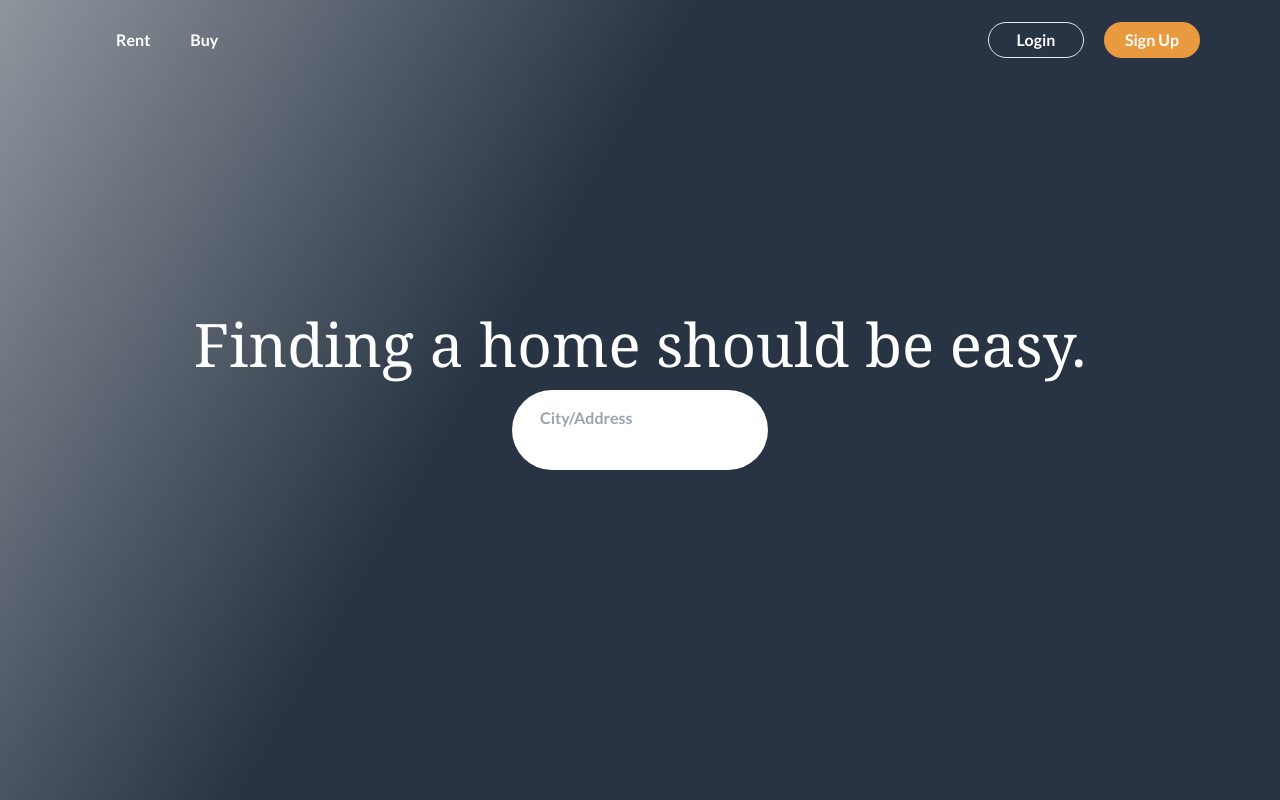
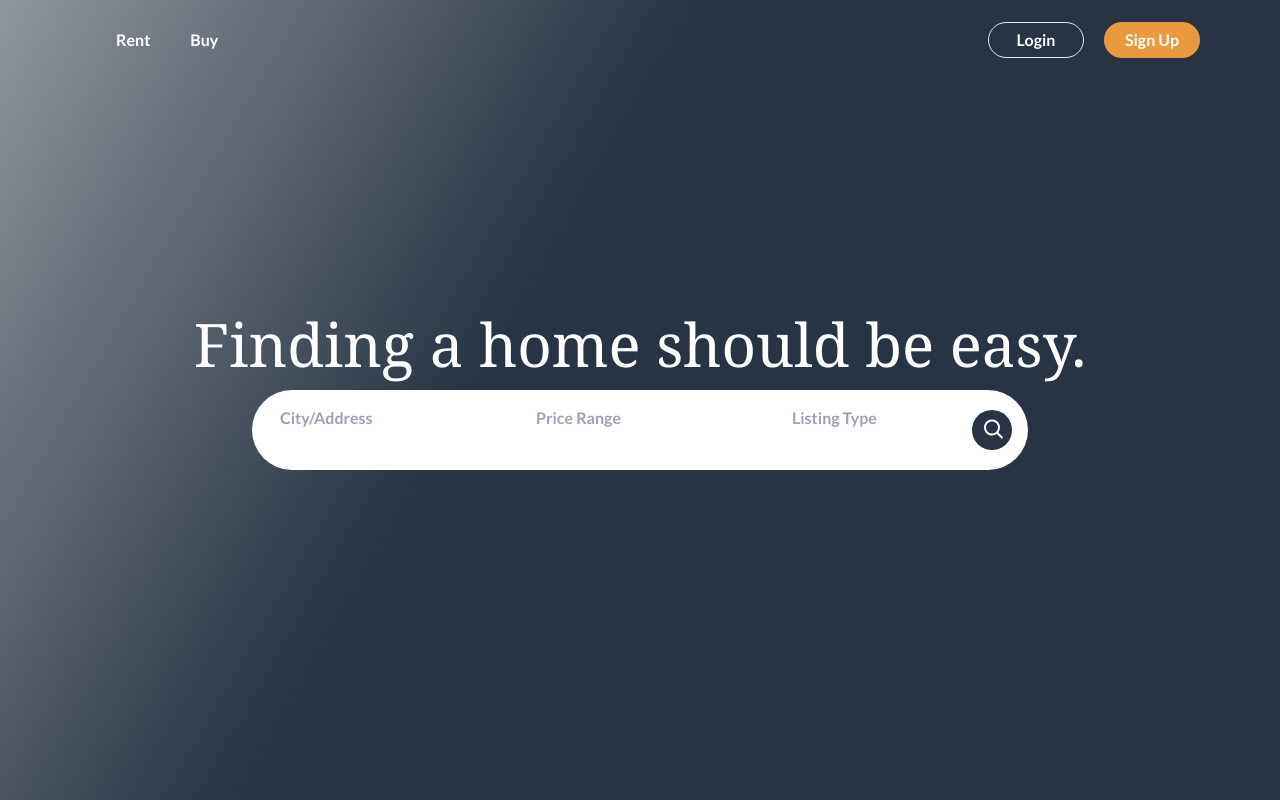
Before and after one commit to afizsavage/propati, a Next.js app: page / in a window 1280 px wide. Shown: the top 800 px of the page. Built offline with nearby package versions, Linux system fonts and the light colour scheme.

Commit message:
Add search bar to timeline section

```diff
--- a/src/components/heroSection.tsx
+++ b/src/components/heroSection.tsx
@@ -1,3 +1,5 @@
+import { CgSearch } from 'react-icons/cg';
+
 const HeroSection = () => {
   return (
     <section className="md:h-200 gradient flex flex-col items-center justify-center w-full ">
@@ -5,8 +7,8 @@ const HeroSection = () => {
         Finding a home should be easy.
       </h1>
       <div className="my-4">
-        <div className="bg-white flex overflow-hidden rounded-full h-20">
-          <div className="h-full w-64 px-7 py-0 flex flex-col hover:bg-gray-200 justify-center">
+        <div className="bg-white flex items-center overflow-hidden rounded-full h-20">
+          <div className="h-full w-64 px-7 py-0 flex flex-col hover:bg-gray-200 justify-center rounded-full">
             <label
               htmlFor="location"
               className="block font-semibold text-gray-400"
@@ -20,6 +22,37 @@ const HeroSection = () => {
               className="focus:outline-none bg-transparent text-gray-800 font-bold capitalize active:outline-none"
             />
           </div>
+          <div className="h-full w-64 px-7 py-0 flex flex-col hover:bg-gray-200 justify-center rounded-full">
+            <label
+              htmlFor="location"
+              className="block font-semibold text-gray-400"
+            >
+              Price Range
+            </label>
+            <input
+              id="location"
+              name="location"
+              type="text"
+              className="focus:outline-none bg-transparent text-gray-800 font-bold capitalize active:outline-none"
+            />
+          </div>
+          <div className="h-full w-48 px-7 py-0 flex flex-col hover:bg-gray-200 justify-center rounded-full">
+            <label
+              htmlFor="location"
+              className="block font-semibold text-gray-400"
+            >
+              Listing Type
+            </label>
+            <input
+              id="location"
+              name="location"
+              type="text"
+              className="focus:outline-none bg-transparent text-gray-800 font-bold capitalize active:outline-none"
+            />
+          </div>
+          <button className="h-10 w-10 text-2xl text-white flex justify-center items-center rounded-full bg-sprite mx-4">
+            <CgSearch />
+          </button>
         </div>
       </div>
     </section>
--- a/tailwind.config.js
+++ b/tailwind.config.js
@@ -39,6 +39,7 @@ module.exports = {
       colors: (theme) => ({
         teal: colors.teal,
         orange: '#ea9a3e',
+        sprite: '#283443',
       }),
       fontSize: {
         '4xl': '2.50rem',
```
